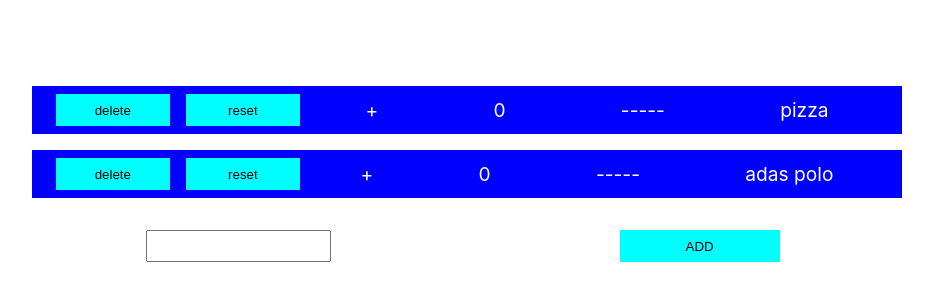
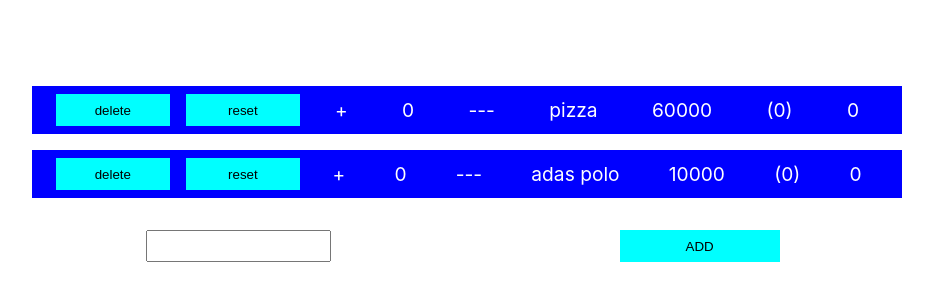
Before and after one commit to mohammadshayei/intership_counter, a React (Create React App) app: page / in a window 1280 px wide. Shown: the part 82-382 px from the top of the page, without its empty margins (173-1106 px from the left). Built offline with nearby package versions, Linux system fonts and the light colour scheme.

Commit message:
redux is ok first edit

```diff
--- a/src/components/ChangeCountContainer/ChangeCountContainer.js
+++ b/src/components/ChangeCountContainer/ChangeCountContainer.js
@@ -7,11 +7,16 @@ const ChangeCountContainer = (props) => {
   const dispatch = useDispatch();
   const counter = useSelector((state) => state.counter);
   const [count, setCount] = useState(0);
+  const [subprices, setsubprices] = useState(0);
+
   const onIncrementHandler = (id) => {
+    console.log('change count countainer -> on increment handler');
     dispatch(actions.incrementHandler(id));
   };
+
   const onDecrementHandler = (id) => {
     dispatch(actions.decrementHandler(id));
+    console.log('change count countainer -> on decrement handler');
   };
 
   useEffect(() => {
@@ -19,16 +24,28 @@ const ChangeCountContainer = (props) => {
       (food) => food.id === props.id
     ).count;
     setCount(founedCount);
-  }, [counter.dataFood]);
+
+    const prices = counter.dataFood.map((food) => food.price * food.count);
+    const subprices = prices.reduce((accumulator, currentValue) => {
+      return (accumulator + currentValue)
+    })
+    setsubprices(subprices);
+    console.log('change count countainer -> use effect',);
+  }, [counter.dataFood, counter.subPrices]);
+
   return (
     <div className="change-count-container">
       {/* <p onClick={() => props.onIncrementHandler(props.id)}>+</p> */}
       <p onClick={() => onIncrementHandler(props.id)}>+</p>
       {/* <p>{props.count !== 0 ? props.count : "zero"}</p> */}
       <p>{count}</p>
-      <p onClick={() => onDecrementHandler(props.id)}>-----</p>
+      <p onClick={() => onDecrementHandler(props.id)}>---</p>
       <p>{props.title} </p>
+      <p>{props.price}</p>
+      <p>({props.price * count})  </p>
+      <p>{subprices}</p>
     </div>
   );
 };
+
 export default ChangeCountContainer;
--- a/src/components/ItemsContainer/Item/Item.js
+++ b/src/components/ItemsContainer/Item/Item.js
@@ -17,6 +17,7 @@ const Item = (props) => {
         onDecrementHandler={props.onDecrementHandler}
         onIncrementHandler={props.onIncrementHandler}
         title={props.title}
+        price={props.price}
         id={props.id}
       />
     </div>
--- a/src/components/ItemsContainer/ItemsContainer.js
+++ b/src/components/ItemsContainer/ItemsContainer.js
@@ -5,6 +5,10 @@ import "./ItemsContainer.css";
 
 const ItemsContainer = (props) => {
   const counter= useSelector((state) => state.counter);
+
+
+
+
   return (
     <div className="ItemsContainer">
       {counter.dataFood.map((food) => {
@@ -13,7 +17,9 @@ const ItemsContainer = (props) => {
             onDeleteButtonHandler={props.onDeleteButtonHandler}
             onResetButtonHandler={props.onResetButtonHandler}
             title={food.name}
+            price={food.price}
             id={food.id}
+            key={food.id}
           />
         );
       })}
--- a/src/store/actions/counter.js
+++ b/src/store/actions/counter.js
@@ -1,12 +1,16 @@
 import * as actionTypes from './actionTypes';
 
 export const incrementHandler = (id) => {
+    console.log('action counter -> increment handler');
+
     return {
         type: actionTypes.INCREMENT,
         id:id
     }
 }
 export const decrementHandler = (id) => {
+    console.log('action counter -> decrement handler');
+
     return {
         type: actionTypes.DECREMENT,
         id:id
--- a/src/store/reducers/counter.js
+++ b/src/store/reducers/counter.js
@@ -6,16 +6,20 @@ const initialState = {
       id: 1,
       name: "pizza",
       count: 0,
+      price: 60000,
     },
     {
       id: 2,
       name: "adas polo",
       count: 0,
+      price: 10000,
     },
   ],
+  subPrices:10
 };
 
 const onIncrementHandler = (state, action) => {
+  console.log('reducer counter -> onIncrementHandler');
   const newData = state.dataFood.map((food) => {
     if (food.id === action.id) {
       return { ...food, count: food.count + 1 };
@@ -27,7 +31,9 @@ const onIncrementHandler = (state, action) => {
     dataFood: newData,
   };
 };
+
 const onDecrementHandler = (state, action) => {
+  console.log('reducer counter -> onDecrementHandler');
   const newData = state.dataFood.map((food) => {
     if (food.id === action.id) {
       return food.count > 0 ? { ...food, count: food.count - 1 } : food;
@@ -41,6 +47,8 @@ const onDecrementHandler = (state, action) => {
 };
 
 const reducer = (state = initialState, action) => {
+  console.log('reducer counter -> reducer');
+
   switch (action.type) {
     case actionTypes.INCREMENT:
       return onIncrementHandler(state, action);
```
